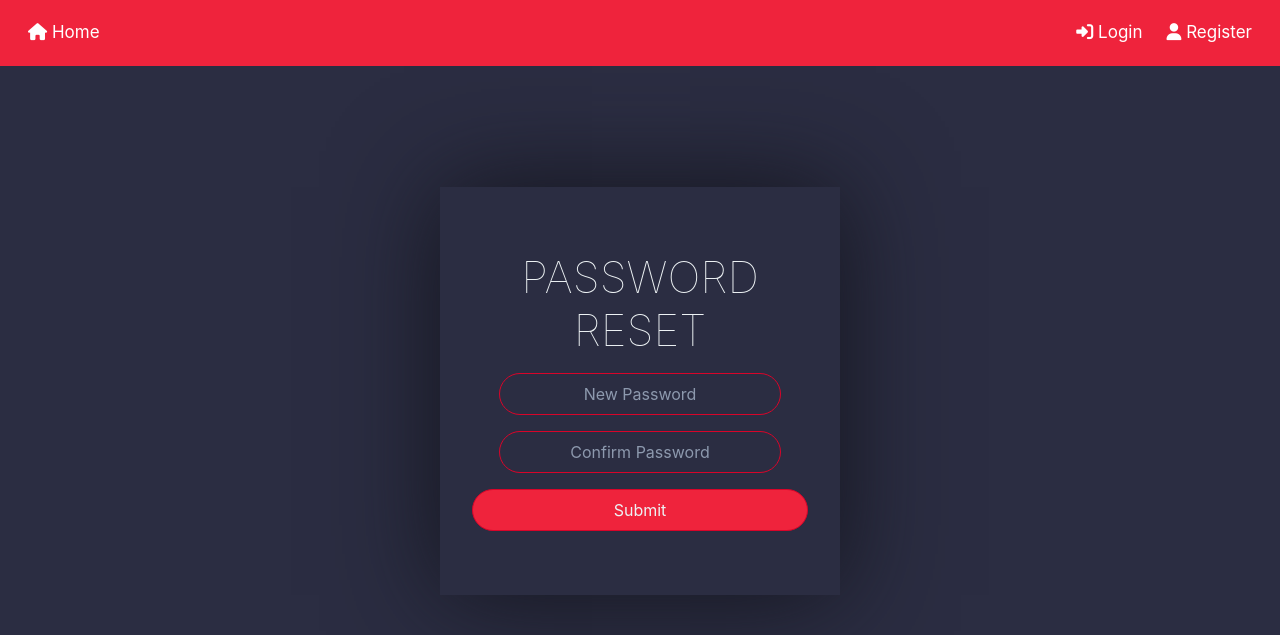
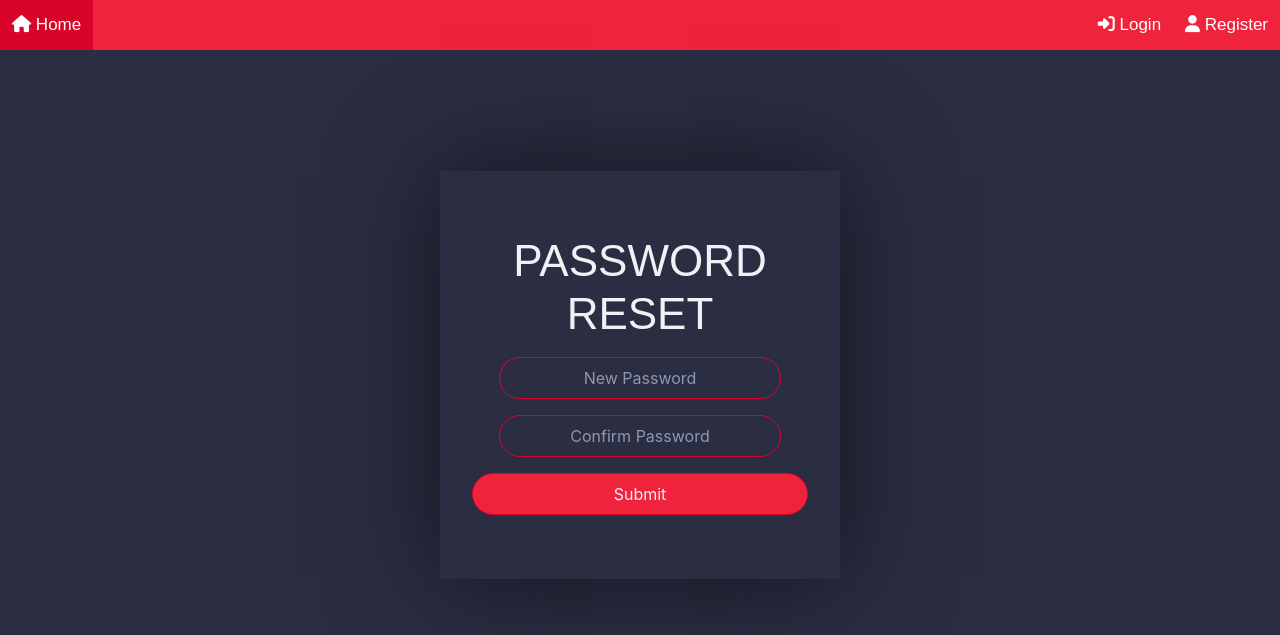
Before and after one commit to aishwar18/Profile-Builder, a Django app: page /html/passwordReset in a window 1280 px wide. Shown: the top 635 px of the page. Run offline with Django 3.2, Linux system fonts and the light colour scheme; some libraries are stand-ins or nearby versions.

Commit message:
Made pages look consistent

```diff
--- a/practice/static/CSS/login.css
+++ b/practice/static/CSS/login.css
@@ -52,6 +52,7 @@ input {
 }
 
 h2 {
+  font-family:sans-serif,Arial,helvetica;
   font-size: 2.75rem;
   font-weight: 100;
   margin: 0 0 1rem;
@@ -126,12 +127,37 @@ a {
   background-color: #D90429;
 }
 
+.navbarCustom {
+  width: 100%;
+  background-color: #EF233C;
+  overflow: auto;
+  font-family:sans-serif,Arial,helvetica;
+}
+
+.navbarCustom a {
+  float: left;
+  text-align: center;
+  padding: 12px;
+  color: white;
+  text-decoration: none;
+  font-size: 17px;
+}
+
+.navbarCustom a:hover {
+  background-color: #D90429;
+}
+
 .nav-right {
   float: right;
 }
 
 @media only screen and (max-width: 600px) {
     .navbar a {
+      float: none;
+      display: block;
+      font-size: 14px;
+    }
+    .navbarCustom a {
       float: none;
       display: block;
       font-size: 14px;
--- a/practice/templates/html/passwordReset.html
+++ b/practice/templates/html/passwordReset.html
@@ -95,7 +95,7 @@ $("#password").tooltip('hide')
   <link rel="stylesheet" href="{% static 'CSS/login.css' %}">
 </head>
 <body>
-    <div class="navbar">
+    <div class="navbarCustom">
         <a href="{% url 'index' %}"><span class="fa fa-home"></span> Home</a>
         <div class="nav-right">
         <a href="{% url 'login' %}"><span class="fa fa-sign-in-alt"></span> Login</a>
```
